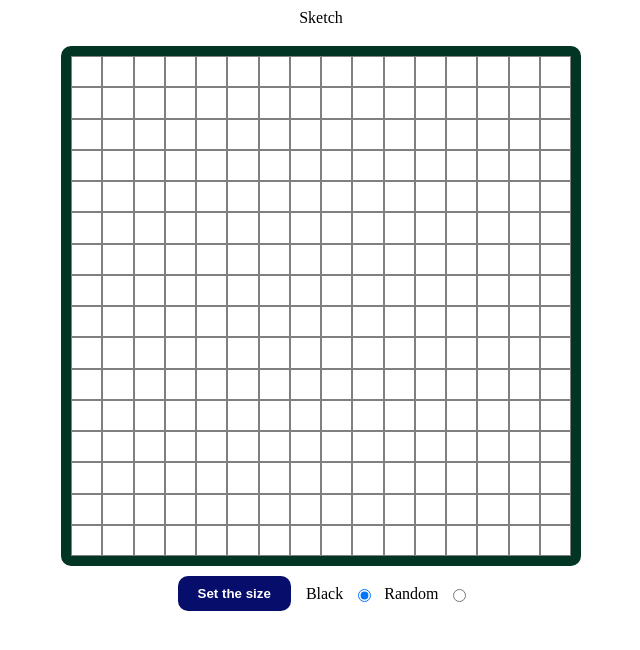
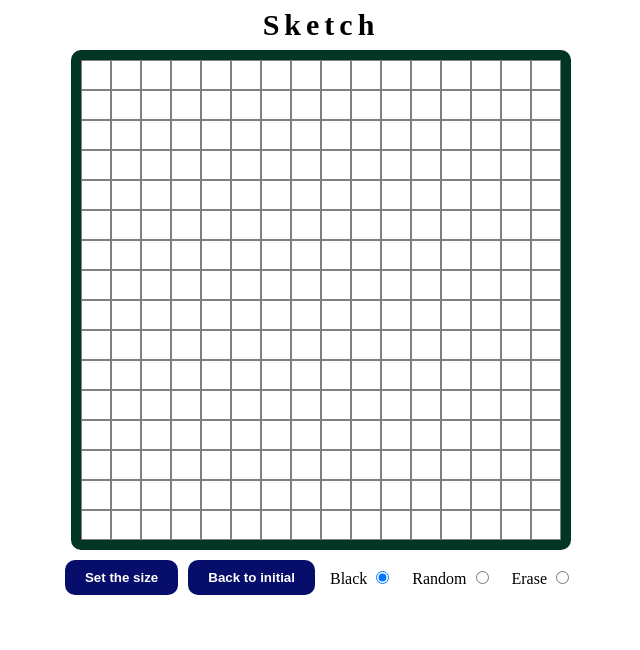
Before and after one commit to Igors78/Sketch, a plain HTML site: page index.html in a window 1280 px wide. Shown: the whole page, without its empty margins (319-959 px from the left). Drawn offline with Linux system fonts and the light colour scheme.

Commit message:
Latest changes

```diff
--- a/index.html
+++ b/index.html
@@ -12,11 +12,13 @@
         </div>
         <div class="controls">
             <button id="reset">Set the size</button>
-            <label for="black">Black</label>
-            <input type="radio" name="controls" id="black" value="black" checked>
-            <label for="random">Random</label>
-            <input type="radio" name="controls" id="random" value="random">
-
+            <button id="clear">Back to initial</button>
+            <label for="black">Black
+            <input type="radio" name="radio" id="black" value="black" checked></label>
+            <label for="random">Random
+            <input type="radio" name="radio" id="random" value="random"></label>
+            <label for="erase">Erase
+            <input type="radio" name="radio" id="erase" value="erase"></label>
         </div>
         <script src="/script.js"></script>
     </body>
--- a/main.css
+++ b/main.css
@@ -1,5 +1,5 @@
 body {
-    margin-top: 10px;
+    margin-top: 5px;
     box-sizing: border-box;
     display: flex;
     flex-direction: column;
@@ -7,14 +7,13 @@ body {
 }
     #container {
         display: grid;
-        /*justify-content: space-evenly;*/
-        width: 500px;
-        height: 500px;
+        width: 480px;
+        height: 480px;
         grid-template-columns:  auto auto auto auto auto auto auto auto auto auto auto auto auto auto auto auto;
         border: 10px solid rgb(2, 53, 36);
         border-radius: 10px;
         padding:0;
-        margin-top: 20px;
+        margin-top: 10px;
     }
     button {
         display: block;
--- a/script.js
+++ b/script.js
@@ -1,10 +1,16 @@
+const sketch = document.querySelector('body>h1');
 const container = document.querySelector('#container');
-const button = document.querySelector('button');
+const setButton = document.querySelector('#reset');
+const clearButton = document.querySelector('#clear');
 let squares = [];
+
+sketch.style.cssText = "font-size: 30px; font-weight: bold; margin-top: 5px; letter-spacing: 5px";
+
 for (let i = 0; i < 256; i++) {
     squares[i] = document.createElement('div');
     squares[i].style.cssText = "border: 1px solid grey; height: auto; padding: 0; margin: 0";
-    squares[i].addEventListener("mouseenter", changeColor);
+    squares[i].addEventListener('mouseenter', changeColor);
+
     container.appendChild(squares[i]);
 }
 function randomColor(e){
@@ -12,7 +18,7 @@ function randomColor(e){
     let g = Math.floor(Math.random() * 256);
     let b = Math.floor(Math.random() * 256);
     let color = `rgb(${r}, ${g}, ${b})`;
-    //console.log(color);
+
     e.target.style.backgroundColor = color;
 }
 
@@ -20,14 +26,16 @@ function randomColor(e){
 function changeColor(e){
     if(document.getElementById("random").checked) {
         randomColor(e);
+    } else if (document.getElementById("erase").checked){
+        e.target.style.backgroundColor = 'white';
     }else{
         e.target.style.backgroundColor = 'black';
     }
 }
 
 
-
-button.addEventListener("click", setContainer);
+clearButton.addEventListener("click", reloadPage);
+setButton.addEventListener("click", setContainer);
 function setContainer() {
         container.innerHTML = '';
         let grid = prompt('Set the squares quantity in the grid','16');
@@ -45,4 +53,7 @@ function setContainer() {
 
         container.style.cssText = `grid-template-columns: ${str};`;
         }
-    }
+    };
+    function reloadPage(e) {
+        window.location.reload()
+    };
```
